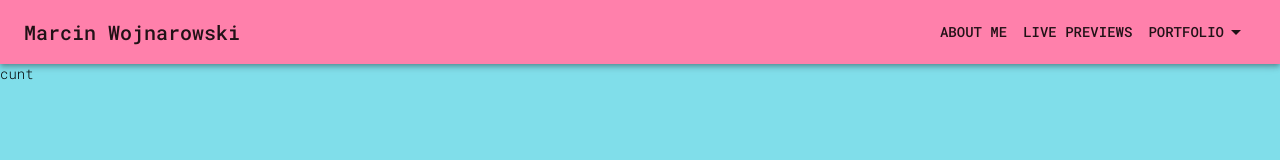
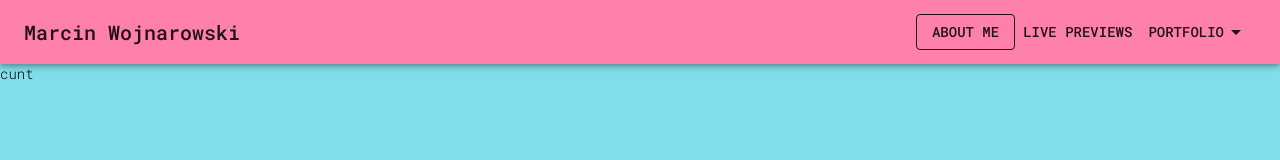
Before and after one commit to shilangyu/shilangyu.github.io, a React (Create React App) app: page / in a window 1280 px wide. Shown: the top 160 px of the page. Built offline with nearby package versions, Linux system fonts and the light colour scheme.

Commit message:
header refactor

```diff
--- a/src/components/Header.tsx
+++ b/src/components/Header.tsx
@@ -9,19 +9,22 @@ import {
 	ListItemText,
 	Menu,
 	MenuItem,
+	Slide,
 	SwipeableDrawer,
 	Toolbar,
-	Typography
+	Typography,
+	useScrollTrigger
 } from '@material-ui/core'
 import { ButtonBaseProps } from '@material-ui/core/ButtonBase'
 import { ArrowDropDown, ExpandLess, ExpandMore, Menu as MenuIcon } from '@material-ui/icons'
 import React, { Component } from 'react'
 import { Link, LinkProps } from 'react-router-dom'
 import styled from 'styled-components'
+import { Years } from '../constants/types'
 import urls from '../constants/urls'
 import { weakUId } from '../utils'
 
-const WALink: (to: string) => React.SFC<ButtonBaseProps> = to => props => (
+const WALink: (to: string) => React.FC<ButtonBaseProps> = to => props => (
 	<Link to={to} {...props as LinkProps} />
 )
 
@@ -42,56 +45,84 @@ const Title = styled(Typography)`
 	flex-grow: 1;
 `
 
-type OpenSelect = {
-	anchor: null | EventTarget
-	uid: null | string
-}
-
-type Subs = {
-	text: string
-	to: string
-}
-
 type HLink = {
 	text: string
 	uid: string
-	to?: string
-	subs?: Subs[]
+} & (
+	| {
+			to: string
+	  }
+	| {
+			subs: {
+				text: string
+				to: string
+			}[]
+	  })
+
+const links: HLink[] = [
+	{ text: 'about me', to: urls.index },
+	{ text: 'live previews', to: urls.livePreviews },
+	{
+		text: 'portfolio',
+		subs: Object.values(Years).map(text => ({
+			text,
+			to: urls.portfolio.replace(/:year$/, text)
+		}))
+	}
+].map(e => ({ ...e, uid: weakUId() }))
+
+const HideOnScroll: React.FC = ({ children }) => {
+	const trigger = useScrollTrigger()
+
+	return (
+		<Slide appear={false} direction="down" in={!trigger}>
+			{children}
+		</Slide>
+	)
 }
 
-type State = {
-	active: null | string
+type OpenSelect =
+	| {
+			anchor: EventTarget
+			uid: string
+	  }
+	| {
+			anchor: null
+			uid: null
+	  }
+
+interface State {
+	active: string
 	openSelect: OpenSelect
 	openSubList: null | string
 	drawerOpen: boolean
-	links: HLink[]
 }
 
 class Header extends Component<{}, State> {
 	state = {
-		active: null,
+		active: (() => {
+			const route = window.location.hash.substring(1)
+			const found = links.find(e => {
+				if ('subs' in e) {
+					const inSubs = e.subs.find(e => e.to.startsWith(route))
+					return !!inSubs
+				}
+				return e.to === route
+			})
+
+			return found ? found.uid : ''
+		})(),
 		openSelect: { anchor: null, uid: null },
 		openSubList: null,
-		drawerOpen: false,
-		links: [
-			{ text: 'about me', to: urls.index, uid: weakUId() },
-			{ text: 'live previews', to: urls.livePreviews, uid: weakUId() },
-			{
-				text: 'portfolio',
-				subs: [
-					{ text: '2018', to: urls.portfolio.replace(/:year$/, '2018') },
-					{ text: '2019', to: urls.portfolio.replace(/:year$/, '2019') }
-				],
-				uid: weakUId()
-			}
-		]
+		drawerOpen: false
 	}
 
-	openSubList = (id: string) =>
+	toggleSubList = (id: string) =>
 		this.setState(prevState => ({ openSubList: prevState.openSubList === id ? null : id }))
 
-	openSelect = (e: CustomEvent, id: string) =>
+	openSelect = (e: React.MouseEvent<HTMLButtonElement, MouseEvent>, id: string) =>
 		this.setState({ openSelect: { anchor: e.currentTarget, uid: id } })
+
 	closeSelect = () => this.setState({ openSelect: { anchor: null, uid: null } })
 
 	toggleDrawer = () => this.setState({ drawerOpen: !this.state.drawerOpen })
@@ -99,14 +130,16 @@ class Header extends Component<{}, State> {
 	setActive = (id: string) => this.setState({ active: id })
 
 	render() {
-		const { openSelect, links, active, openSubList } = this.state
+		const { openSelect, active, openSubList } = this.state
 
 		return (
 			<nav>
-				<AppBar position="sticky">
+				<Toolbar />
+				<HideOnScroll>
+					<AppBar>
 						<Toolbar>
 							<Hidden smUp>
-							<MenuButton onClick={this.toggleDrawer} color="inherit" aria-label="Menu">
+								<MenuButton onClick={this.toggleDrawer} color="inherit">
 									<MenuIcon />
 								</MenuButton>
 
@@ -118,18 +151,18 @@ class Header extends Component<{}, State> {
 									<div tabIndex={0} role="button" onKeyDown={this.toggleDrawer}>
 										<List>
 											{links.map(link =>
-											link.subs ? (
+												'subs' in link ? (
 													<React.Fragment key={link.text}>
 														<ListItem
 															button
-														onClick={e => this.openSubList(link.uid)}
+															onClick={e => this.toggleSubList(link.uid)}
 															selected={link.uid === active}
 														>
 															<ListItemText primary={link.text} />
 															{openSubList === link.uid ? <ExpandLess /> : <ExpandMore />}
 														</ListItem>
 														<Collapse in={openSubList === link.uid} timeout="auto" unmountOnExit>
-														<List component={'div' as 'ul'} disablePadding>
+															<List>
 																{link.subs.map(sub => (
 																	<Item
 																		button
@@ -149,8 +182,8 @@ class Header extends Component<{}, State> {
 												) : (
 													<ListItem
 														onClick={() => {
+															this.setActive(link.uid)
 															this.toggleDrawer()
-														this.setActive(link.uid)
 														}}
 														key={link.text}
 														component={WALink(link.to)}
@@ -172,12 +205,11 @@ class Header extends Component<{}, State> {
 
 							<Hidden xsDown>
 								{links.map(link =>
-								link.subs ? (
+									'subs' in link ? (
 										<React.Fragment key={link.text}>
 											<Button
-											aria-owns={openSelect ? link.uid : undefined}
 												aria-haspopup="true"
-											onClick={e => this.openSelect((e as unknown) as CustomEvent, link.uid)}
+												onClick={e => this.openSelect(e, link.uid)}
 												color="inherit"
 												variant={active === link.uid ? 'outlined' : undefined}
 											>
@@ -185,7 +217,6 @@ class Header extends Component<{}, State> {
 												<DropDownIcon />
 											</Button>
 											<Menu
-											id={link.uid}
 												anchorEl={openSelect.anchor}
 												open={openSelect.uid === link.uid}
 												onClose={this.closeSelect}
@@ -207,7 +238,7 @@ class Header extends Component<{}, State> {
 									) : (
 										<Button
 											key={link.text}
-										component={WALink(link.to) as any}
+											component={WALink(link.to)}
 											onClick={() => this.setActive(link.uid)}
 											color="inherit"
 											variant={active === link.uid ? 'outlined' : undefined}
@@ -219,6 +250,7 @@ class Header extends Component<{}, State> {
 							</Hidden>
 						</Toolbar>
 					</AppBar>
+				</HideOnScroll>
 			</nav>
 		)
 	}
```
Lines whose indentation alone changed are shown as unchanged.
